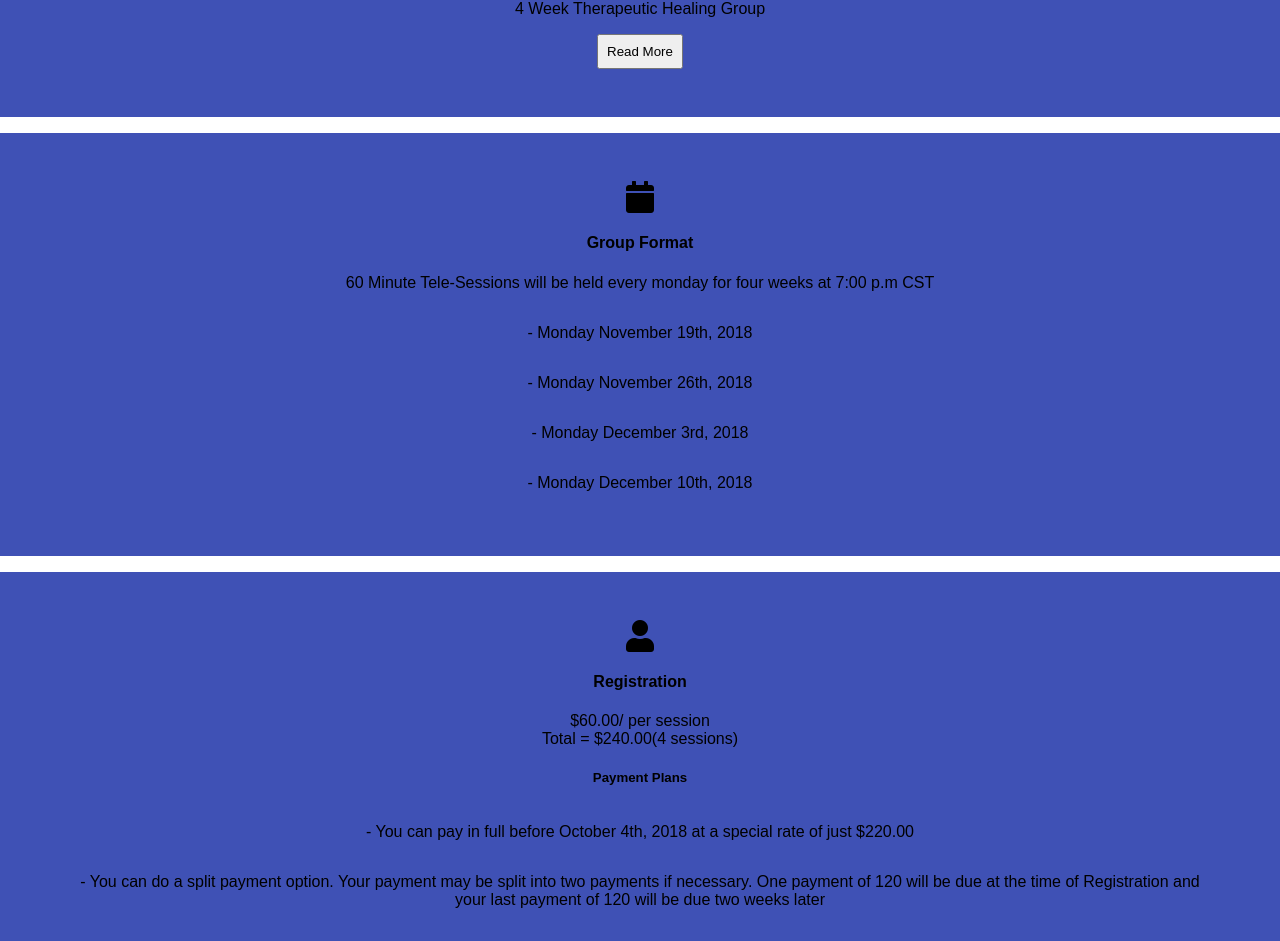
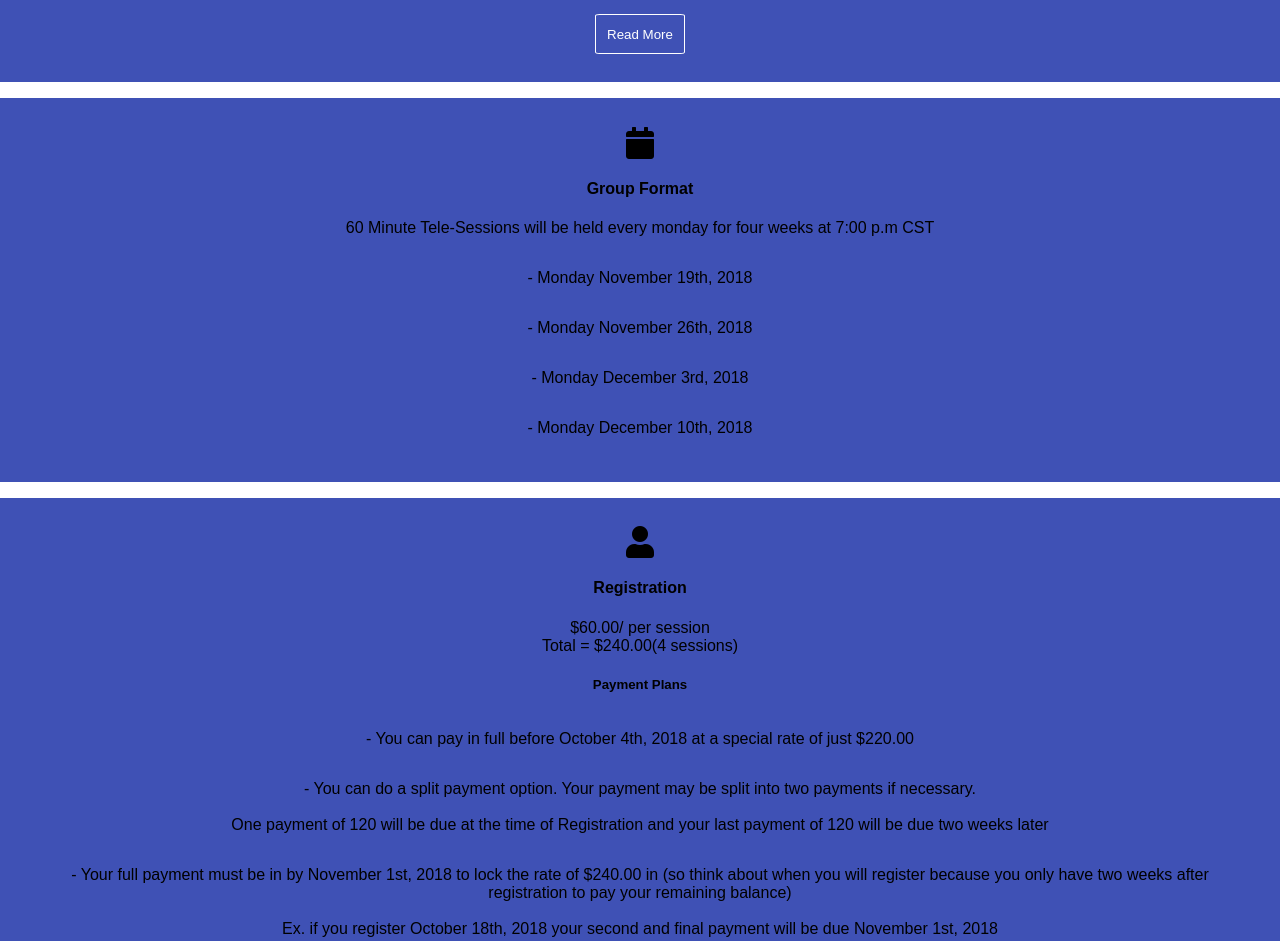
Before and after one commit to Vequan23/healing-refuge-centre-events, a React (Create React App) app: page / in a window 1280 px wide. Shown: the part 410-1351 px from the top of the page. Built offline with nearby package versions, Linux system fonts and the light colour scheme.

Commit message:
added button styling

```diff
--- a/src/App.css
+++ b/src/App.css
@@ -10,6 +10,8 @@ li {
 }
 
 
+
+
 .header__avi {
   border-radius: 50%;
   display: block;
@@ -19,7 +21,7 @@ li {
 .content-box {
   background: #3f51b5;
   min-height: 10rem;
-  padding: 3rem;
+  padding: 1.78rem;
   margin-bottom: 1rem;
 }
 
@@ -52,5 +54,14 @@ li {
 .content-box__button {
   display: block;
   margin: 0 auto;
-  padding: 0.5rem;
+  padding: 0.7rem;
+  background: #3f51b5;
+  color: white;
+  border: 1px white solid;
+  border-radius: 5%;
 }
+
+.content-box__button:hover {
+  background: black;
+  cursor: pointer;
+}
--- a/src/App.js
+++ b/src/App.js
@@ -37,8 +37,9 @@ class App extends Component {
           <h5 className="content-box__header">Payment Plans</h5>
           <ul className="content-box__list">
             <li className="content-box__list-Item"> - You can pay in full before October 4th, 2018 at a special rate of just $220.00</li>
-            <li className="content-box__list-Item"> - You can do a split payment option. Your payment may be split into two payments if necessary. One payment of 120 will be due at the time of Registration and your last payment of 120 will be due two weeks later</li>
-            <li className="content-box__list-Item"> - Monday December 3rd, 2018</li>
+            <li className="content-box__list-Item"> - You can do a split payment option. Your payment may be split into two payments if necessary. <br></br><br></br> One payment of 120 will be due at the time of Registration and your last payment of 120 will be due two weeks later</li>
+            <li className="content-box__list-Item"> - Your full payment must be in by November 1st, 2018 to lock the rate of $240.00 in (so think about when you will register because you only have two weeks after registration to pay your remaining balance) <br></br><br></br> Ex. if you register October 18th, 2018 your second and final payment will be due November 1st, 2018</li>
+            <li className="content-box__list-Item">- After November 1st, 2018 the rate will increase to $260.00 ($65.00/per session)</li>
             <li className="content-box__list-Item">- Monday December 10th, 2018</li>
           </ul>
         </section>
```
